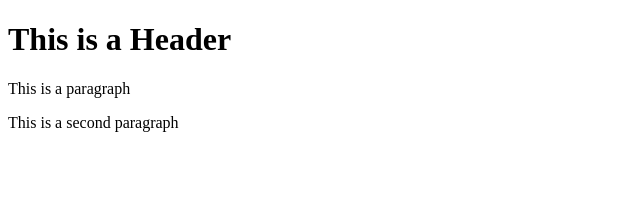
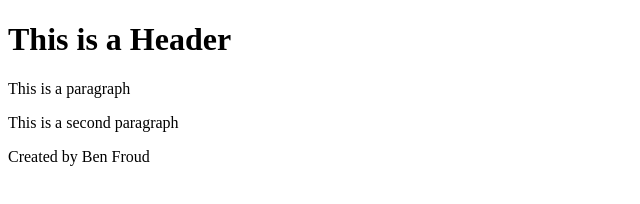
Before and after one commit to benjfroud/git-test, a website: page index.html in a window 1280 px wide. Shown: the whole page, without its empty margins (0-640 px from the left). Drawn offline with Linux system fonts and the light colour scheme.

Commit message:
fourth commit

```diff
--- a/index.html
+++ b/index.html
@@ -6,5 +6,6 @@
         <h1>This is a Header</h1>
         <p>This is a paragraph</p>
         <p>This is a second paragraph</p>
+        <p>Created by Ben Froud</p>
     </body>
 </html>
```
Also changed, not shown: package.json (added, +21 -0 lines), 2 other files.
